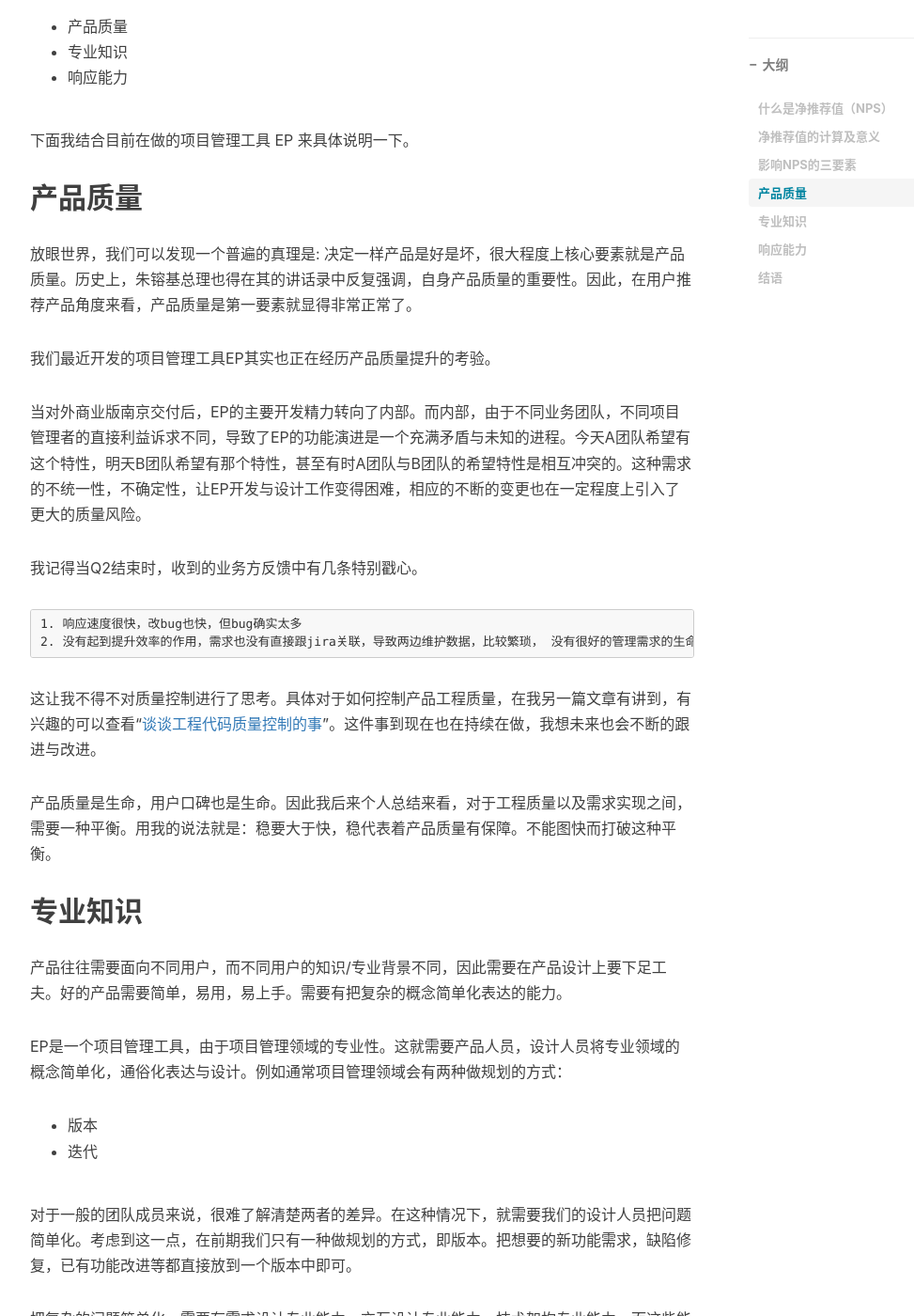
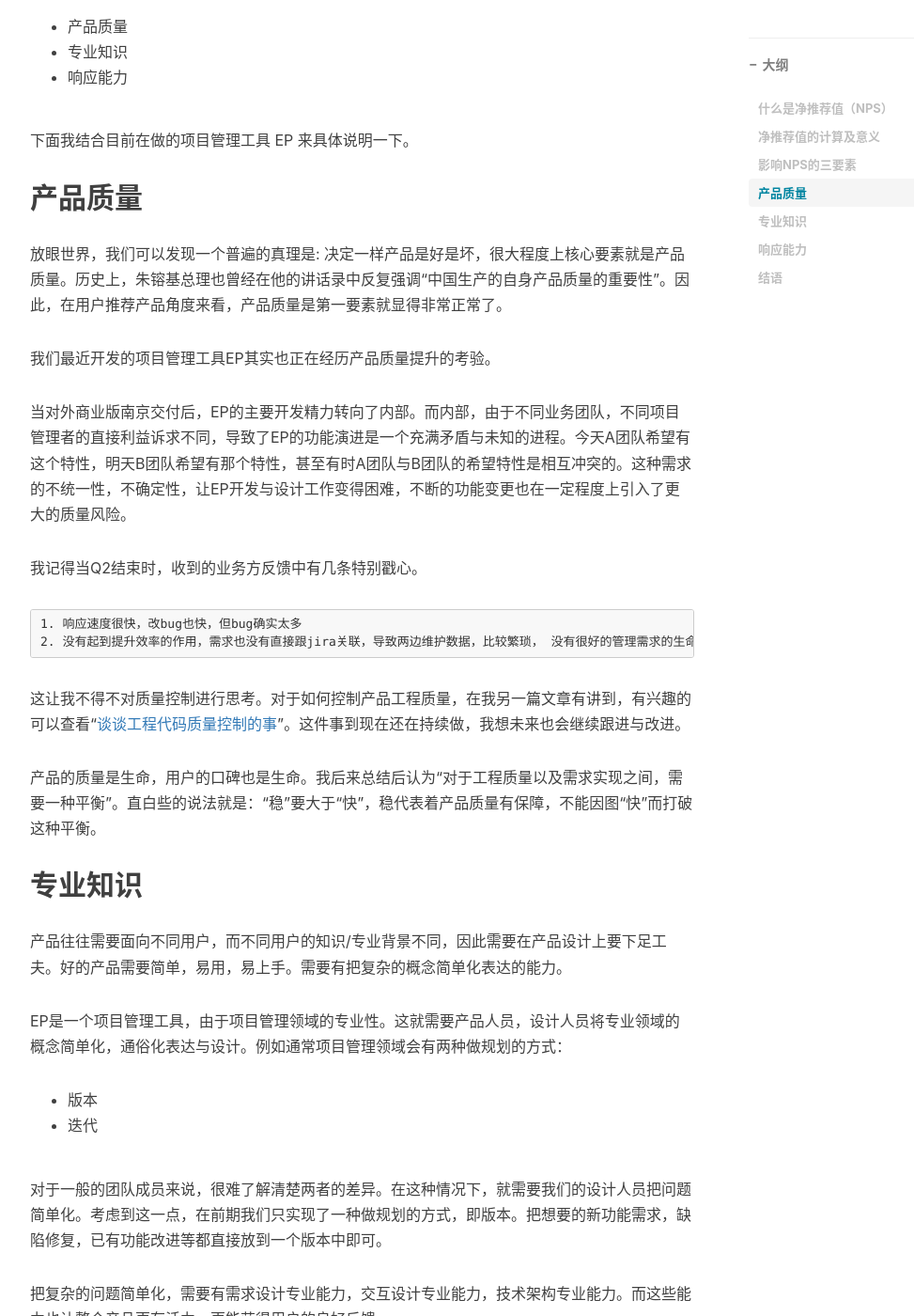
Before and after one commit to qingtian/qingtian.github.com, a Jekyll site: the page built from _posts/2020-09-27-nps.md, in a window 1280 px wide and 1400 px high, scrolled down 2508 px. Shown: the whole window at 94% size, without its empty margins (233-1206 px from the left). Built offline with Jekyll 4.4.1, drawn with Linux system fonts in a browser that asks for light colours; nearby versions of some CDN libraries; comment, search, counter and statistics services are not loaded; some of the changed text lies outside the part shown.

Commit message:
<净推荐值及其影响的核心三要素>文字校对与修正

````diff
--- a/_posts/2020-09-27-nps.md
+++ b/_posts/2020-09-27-nps.md
@@ -27,7 +27,7 @@ tags:
 
 整个NPS的问题设计及数据计算主要结构如下：
 
-* 你在多在程度上愿意推荐【产品名xxx】给你的朋友/同事？
+* 你在多大程度上愿意推荐【产品名xxx】给你的朋友/同事？
 * 将选项展示为一个进度条，从10分到0分排列（10分意味着非常愿意推荐，0分代表一点也不愿意推荐）
 * 将结果用户分为三类：推荐者（9-10分），被动者（7-8分），批评者（0-6分）
 * 最终按上术计算公式算出NPS值即可
@@ -65,11 +65,11 @@ tags:
 
 ## 产品质量
 
-放眼世界，我们可以发现一个普遍的真理是: 决定一样产品是好是坏，很大程度上核心要素就是产品质量。历史上，朱镕基总理也得在其的讲话录中反复强调，自身产品质量的重要性。因此，在用户推荐产品角度来看，产品质量是第一要素就显得非常正常了。
+放眼世界，我们可以发现一个普遍的真理是: 决定一样产品是好是坏，很大程度上核心要素就是产品质量。历史上，朱镕基总理也曾经在他的讲话录中反复强调“中国生产的自身产品质量的重要性”。因此，在用户推荐产品角度来看，产品质量是第一要素就显得非常正常了。
 
 我们最近开发的项目管理工具EP其实也正在经历产品质量提升的考验。
 
-当对外商业版南京交付后，EP的主要开发精力转向了内部。而内部，由于不同业务团队，不同项目管理者的直接利益诉求不同，导致了EP的功能演进是一个充满矛盾与未知的进程。今天A团队希望有这个特性，明天B团队希望有那个特性，甚至有时A团队与B团队的希望特性是相互冲突的。这种需求的不统一性，不确定性，让EP开发与设计工作变得困难，相应的不断的变更也在一定程度上引入了更大的质量风险。
+当对外商业版南京交付后，EP的主要开发精力转向了内部。而内部，由于不同业务团队，不同项目管理者的直接利益诉求不同，导致了EP的功能演进是一个充满矛盾与未知的进程。今天A团队希望有这个特性，明天B团队希望有那个特性，甚至有时A团队与B团队的希望特性是相互冲突的。这种需求的不统一性，不确定性，让EP开发与设计工作变得困难，不断的功能变更也在一定程度上引入了更大的质量风险。
 
 我记得当Q2结束时，收到的业务方反馈中有几条特别戳心。
 
@@ -78,9 +78,9 @@ tags:
 2. 没有起到提升效率的作用，需求也没有直接跟jira关联，导致两边维护数据，比较繁琐， 没有很好的管理需求的生命周期。
 ```
 
-这让我不得不对质量控制进行了思考。具体对于如何控制产品工程质量，在我另一篇文章有讲到，有兴趣的可以查看“[谈谈工程代码质量控制的事](https://blog.qingtian16265.com/2020/09/11/code-quality-control/)”。这件事到现在也在持续在做，我想未来也会不断的跟进与改进。
+这让我不得不对质量控制进行思考。对于如何控制产品工程质量，在我另一篇文章有讲到，有兴趣的可以查看“[谈谈工程代码质量控制的事](https://blog.qingtian16265.com/2020/09/11/code-quality-control/)”。这件事到现在还在持续做，我想未来也会继续跟进与改进。
 
-产品质量是生命，用户口碑也是生命。因此我后来个人总结来看，对于工程质量以及需求实现之间，需要一种平衡。用我的说法就是：稳要大于快，稳代表着产品质量有保障。不能图快而打破这种平衡。
+产品的质量是生命，用户的口碑也是生命。我后来总结后认为“对于工程质量以及需求实现之间，需要一种平衡”。直白些的说法就是：“稳”要大于“快”，稳代表着产品质量有保障，不能因图“快”而打破这种平衡。
 
 ## 专业知识
 
@@ -91,15 +91,19 @@ EP是一个项目管理工具，由于项目管理领域的专业性。这就需
 * 版本
 * 迭代
 
-对于一般的团队成员来说，很难了解清楚两者的差异。在这种情况下，就需要我们的设计人员把问题简单化。考虑到这一点，在前期我们只有一种做规划的方式，即版本。把想要的新功能需求，缺陷修复，已有功能改进等都直接放到一个版本中即可。
+对于一般的团队成员来说，很难了解清楚两者的差异。在这种情况下，就需要我们的设计人员把问题简单化。考虑到这一点，在前期我们只实现了一种做规划的方式，即版本。把想要的新功能需求，缺陷修复，已有功能改进等都直接放到一个版本中即可。
 
 把复杂的问题简单化，需要有需求设计专业能力，交互设计专业能力，技术架构专业能力。而这些能力也让整个产品更有活力，更能获得用户的良好反馈。
 
 ## 响应能力
 
-关于响应能力，在我看来就是：尽早的接收用户反馈，尽快的解决用户遇到的问题。
+关于响应能力，在我看来就是：
 
-我一直在团队中说的一句话是：如果用户反馈的一个小问题要在一个月以后才能被接收与处理，那么他提出反馈的积极性以及问题解决的意义就会很快变小。我们要具备小问题快速处理的能力，大问题合理安排告知处理能力。
+```
+尽早的接收用户反馈，尽快的解决用户遇到的问题。
+```
+
+我一直在团队中说的一句话是："如果用户反馈的一个小问题要在一个月以后才能被接收与处理，那么他提出反馈的积极性以及问题解决的意义就会很快变小。我们需要具备小问题快速处理的能力，也要有大问题合理安排，及时告知与响应的能力"。
 
 我把响应能力分为两个阶段：
 
@@ -110,27 +114,26 @@ EP是一个项目管理工具，由于项目管理领域的专业性。这就需
 
 信息传递接收指的是一个反馈到达实际处理人的过程。如果没有好的工具，这个过程可能会被无限放大，延迟性巨大。一个用户反馈几天/几周后才到关键处理人手上，这种例子随处可见。
 
-而EP其实也在一定程度上很好的避免这种问题。
+而使用EP就可以很好的避免这种问题。
 
-EP提供有建议/缺陷模块，当用户提交此类数据后，对应的建议/缺陷负责人就会收到即时消息/邮件，告知这种信息。除此之外，EP额外提供的未处理建议提醒通知，可在限定阀值天数后，不断提醒处理人跟进。以此达到提醒与反馈的能力，再通过数仓指标将这些过程数据可视化出来，达到整个信息传递接收过程的顺畅进行，提升团队战斗力。
+EP提供有建议/缺陷模块，当用户提交此类数据后，对应的建议/缺陷负责人就会收到即时消息/邮件，告知这种信息。除此之外，EP额外提供的未处理建议提醒通知。可在限定阀值天数后，不断提醒处理人跟进，以此达到提醒与反馈的目的。再通过数仓指标将这些过程数据可视化出来，达到整个信息传递接收的即时性、响应性和可见性，进而提升团队的响应能力。
 
 **解决方案设计与实现阶段**：
 
 一般解决方案的设计比较耗费时间，一个好的解决方案设计完成到真正实现，往往都要以周计算。那么必然会在一定程度上让用户感受不到一段时间的产品变化。
 
-为了解决这个问题，我提出了双线版本机制。一条线快速响应用户的建议与缺陷，一条线稳步推进大功能的设计与实现。即有小需求的快速实现，也有中长期需求的合理规划与安排。实现一种用户与产品功能间的动态平衡。
+为了解决这个问题，我提出了双线版本机制。一条线快速响应用户的建议与缺陷，一条线稳步推进大功能的设计与实现。既有小需求的快速实现，也有中长期需求的合理规划与安排。实现一种用户与产品功能间的动态平衡。
 
-世界上的万物，达到动态平衡都是一个极其重要的过程。当这种过程建立后，各类事务都会在稳定中演进，在各人员心理、生理上都达到最佳的状态，进而能激发出更大的创造力。
-
+世界上的万物，达到动态平衡是一个极其重要的过程。当这种过程建立后，各类事务都会在稳定中演进。在不同团队成员的心理、生理上都达到最佳的状态，进而能激发出更大的创造力。
 
 # 结语
 
-每个人心中都有一个产品梦，梦想自己创造的产品可获得大家的认同，而这种认同就是上面我提到的净推荐值指标。要实现这个梦想，需要我们从产品质量，专业知识，响应能力三方面不断的提高，建立真正意义上的用户口碑，让用户口碑裂变为产品增长加油。
+每个人心中都有一个产品梦，梦想自己创造的产品可获得大家的认同，而这种认同数据化后表达就是上面我提到的“净推荐值指标”。要实现这个梦想，需要我们从产品质量，专业知识，响应能力三方面不断的提高，建立真正意义上的用户口碑，让用户口碑裂变，为产品增长加油。
 
-有了理论，我们要做的就是行动。正如耐克宣传语据说：
+有了理论，我们要做的就是行动。正如耐克宣传语所说：
 
 ```
-just do it
+just do it ！
 ```
 
 行动吧，朋友。执行力永远比想法更重要~
````
Also changed, not shown: other parts of _posts/2020-09-27-nps.md (+2 -2 lines).
